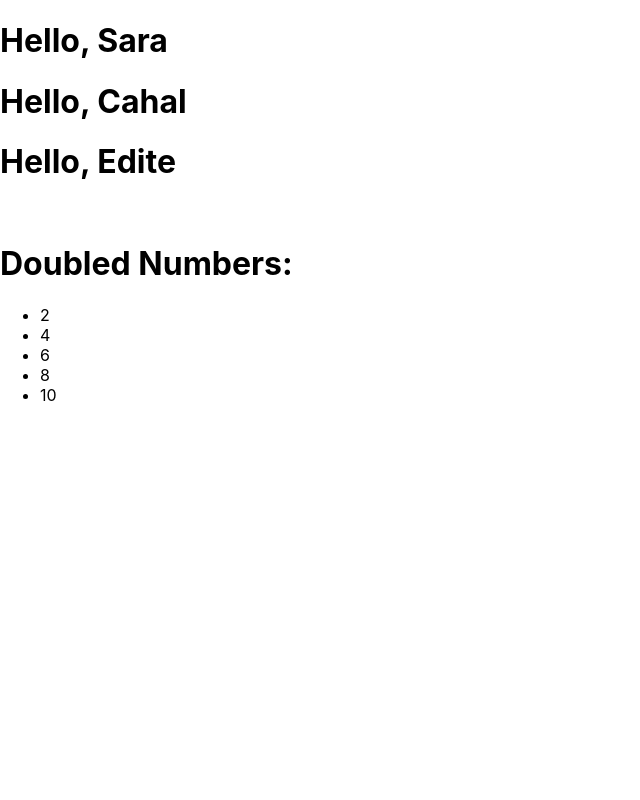
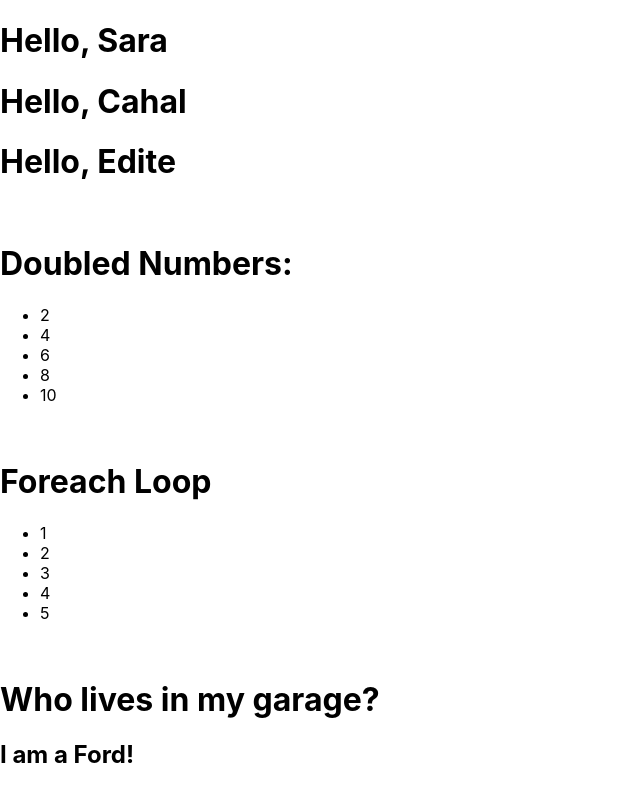
Before and after one commit to DeepPoradiya/Navigation-Bar, a React (Create React App) app in the folder react/react_basic/: page / in a window 1280 px wide. Shown: the whole page, without its empty margins (0-640 px from the left). Built offline with nearby package versions, Linux system fonts and the light colour scheme.

Commit message:
react foreach() loop and props

```diff
--- a/react/react_basic/src/App.js
+++ b/react/react_basic/src/App.js
@@ -4,19 +4,6 @@ function Welcome(props) {
   return <h1>Hello, {props.name}</h1>;
 
 }
-function App() {
-  return (
-    <div>
-
-      <Welcome name="Sara" />
-      <Welcome name="Cahal" />
-      <Welcome name="Edite" />
-      <br />
-      <Doubl/>
-    </div>
-  );
-}
-
 function Doubl() {
   const numbers = [1, 2, 3, 4, 5];
   const doubled = numbers.map((number) => number * 2);
@@ -32,10 +19,53 @@ function Doubl() {
     </div>
   );
 }
+function Test()
+{
+  const numbers = [1, 2, 3, 4, 5];
+  const listItems = [];
 
+  numbers.forEach((number, index) => {
+    listItems.push(<li key={index}>{number}</li>);
+  });
 
+  return (
+    <div>
+      <h1>Foreach Loop</h1>
+      <ul>
+        {listItems}
+      </ul>
+    </div>
+  );
+}
+function App() {
+  return (
+    <div>
 
+      <Welcome name="Sara" />
+      <Welcome name="Cahal" />
+      <Welcome name="Edite" />
+      <br />
+      <Doubl/>
+      <br/>
+      <Test/>
+      <br/>
+      <Garage/>
+    </div>
+  );
+}
+function Car(props) {
+  return <h2>I am a { props.brand }!</h2>;
+}
 
+function Garage() {
+  const carName = "Ford";
+  return (
+    <>
+        <h1>Who lives in my garage?</h1>
+        <Car brand={ carName } />
+    </>
+  );
+}
 // function App() {
 //   return (
 //     <div className="App">
```
Also changed, not shown: 1 other file (tests, documents, lock files or other folders).
